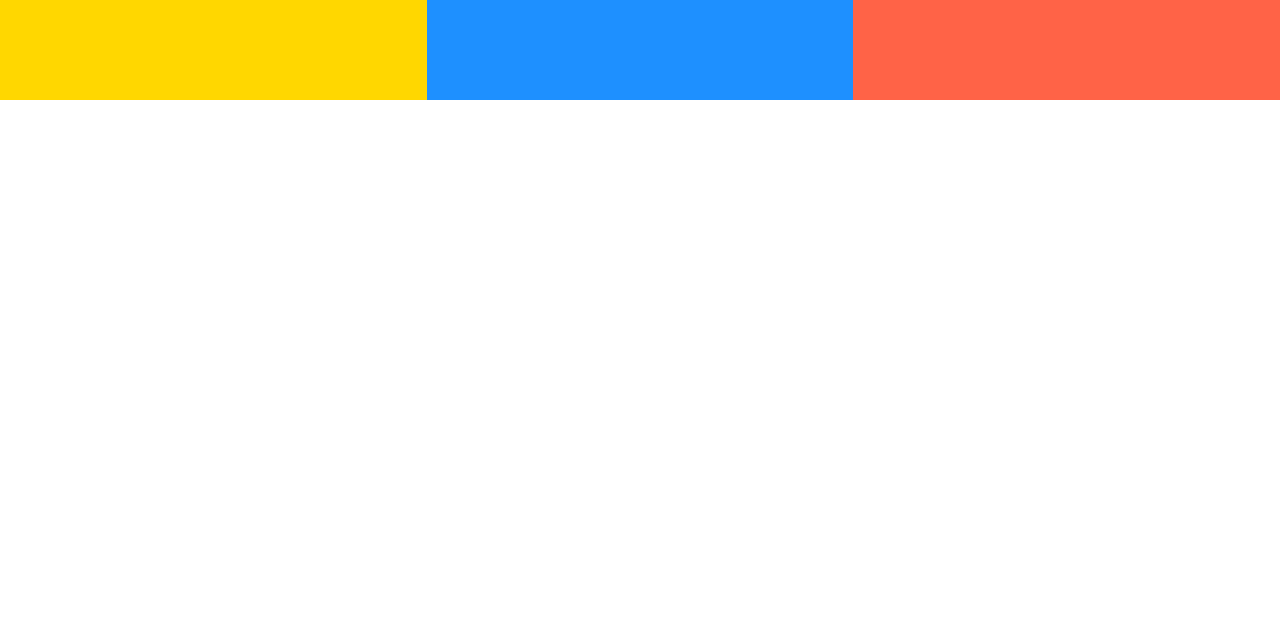
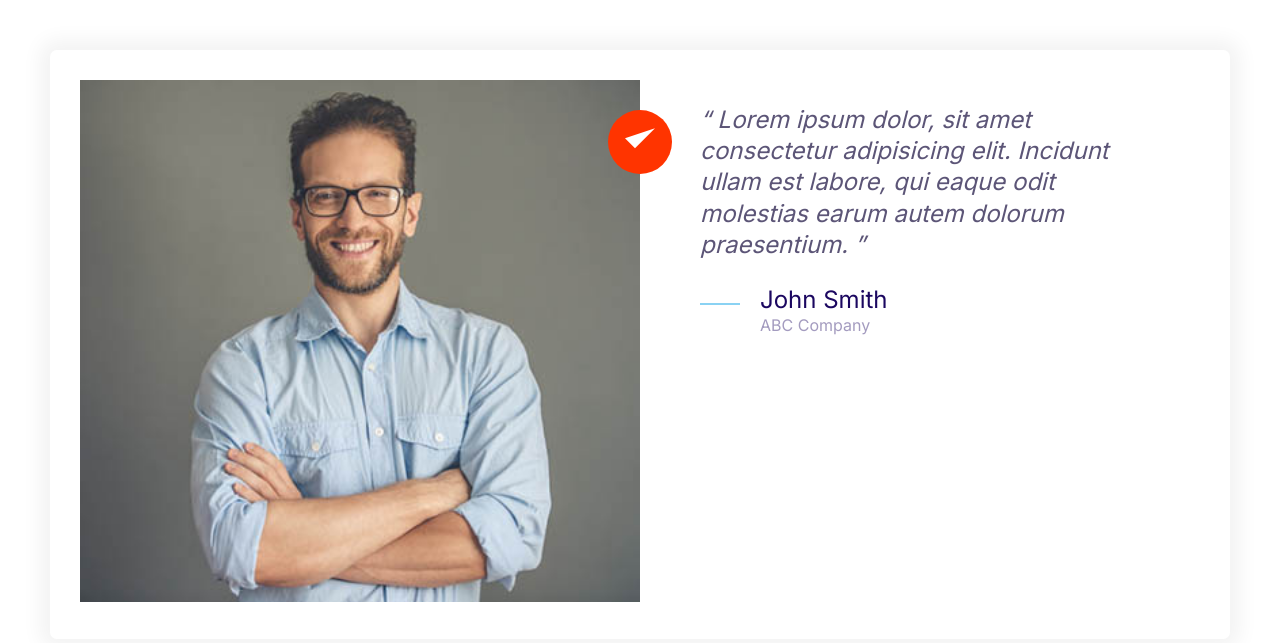
Before and after one commit to omarmonrealdev/htmlCssProject1, a plain HTML site: page index.html in a window 1280 px wide. Drawn offline with Linux system fonts and the light colour scheme.

Commit message:
Creation of testimonials

```diff
--- a/css/styles.css
+++ b/css/styles.css
@@ -162,6 +162,10 @@ a {
     fill: var(--color-primary);
 }
 
+.icon--white {
+    fill: #fff;
+}
+
 .icon-container {
     background: #f3f9fa;
     width: 64px;
@@ -170,6 +174,10 @@ a {
     display: inline-flex;
     justify-content: center;
     align-items: center;
+}
+
+.icon-container--accent {
+    background: var(--color-accent);
 }
 
 /* Buttons */
@@ -443,3 +451,32 @@ a {
         grid-template-columns: 1fr 1fr 1fr;
     }
 }
+
+/* Testimonials */
+.testimonial {
+    padding: 3rem;
+}
+
+.testimonial__image {
+    position: relative;
+}
+
+       /*hijo directo, practica no recomendada, pero esta es una excepcion*/
+.testimonial__image > img {
+    width: 100%;
+}
+.testimonial__image > .icon-container {
+    position: absolute;
+    top: 3rem;
+    right: -32px; /*la mitad width del icon*/
+}
+
+@media screen and (min-width: 768px){
+    .testimonial .quote,
+    .testimonial .quote__author {
+        font-size: 2.4rem;
+    }
+    .testimonial .quote {
+        margin-left: 6rem;
+    }
+}
--- a/index.html
+++ b/index.html
@@ -14,13 +14,38 @@
     <link rel="stylesheet" href="css/normalize.css" />
     <link rel="stylesheet" href="css/styles.css" />
   </head>
-  <body>
-    <!--grid--1x2 means 1 line x 3 columns
-    los divs son temporales, seran sustituidos por componentes que hemos creado o crearemos-->
-    <div class="grid grid--1x3">
-      <div style="height: 100px; background: gold"></div>
-      <div style="height: 100px; background: dodgerblue"></div>
-      <div style="height: 100px; background: tomato"></div>
+  <body style="padding: 5rem">
+    <div class="card testimonial">
+      <div class="grid grid--1x2">
+        <div class="testimonial__image">
+          <img src="images/testimonial.jpg" alt="A happy, smiling customer" />
+          <span class="icon-container icon-container--accent">
+            <svg class="icon icon--white">
+              <use xlink:href="images/sprite.svg#tick"></use>
+            </svg>
+          </span>
+        </div>
+        <blockquote class="quote">
+          <p class="quote__text">
+            Lorem ipsum dolor, sit amet consectetur adipisicing elit. Incidunt
+            ullam est labore, qui eaque odit molestias earum autem dolorum
+            praesentium.
+          </p>
+          <footer>
+            <div class="media">
+              <div class="media__image">
+                <svg class="icon icon--primary quote__line">
+                  <use xlink:href="images/sprite.svg#line"></use>
+                </svg>
+              </div>
+              <div class="media__body">
+                <h3 class="media__title quote__author">John Smith</h3>
+                <p class="quote__organization">ABC Company</p>
+              </div>
+            </div>
+          </footer>
+        </blockquote>
+      </div>
     </div>
   </body>
 </html>
```
Also changed, not shown: components/plans.html (+0 -3 lines), components/testimonials.html (added, +31 -0 lines), images/testimonial.jpg (added).
